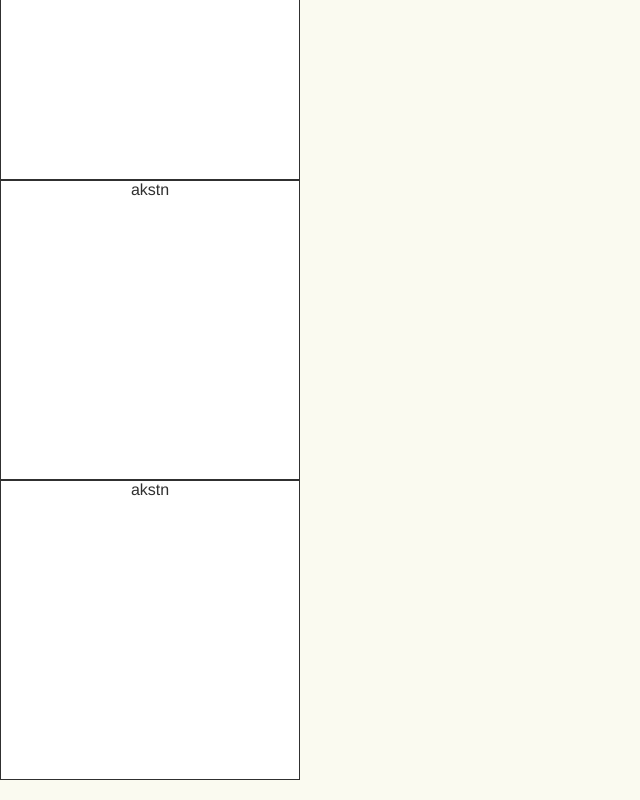
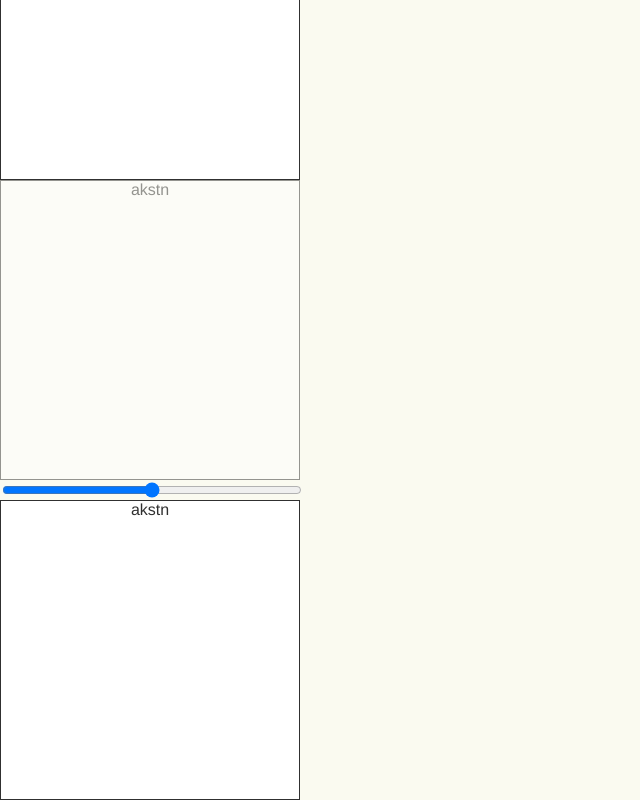
Before and after one commit to Masaya-Matsushita/codable, a Vue app: page /Lv1_Leaf in a window 1280 px wide. Shown: the part 798-1598 px from the top of the page, without its empty margins (0-640 px from the left). Built offline with nearby package versions, Linux system fonts and the light colour scheme.

Commit message:
OpacityBarを実装しました。

```diff
--- /dev/null
+++ b/src/components/OpacityBar.vue
@@ -0,0 +1,20 @@
+<template>
+  <input type="range" min="0" max="1" step="0.01" v-model="updateOpaValue" />
+</template>
+
+<script>
+export default {
+  props: ["passOpaValue"],
+  emits: ["update:opacity"],
+  computed: {
+    updateOpaValue: {
+      get() {
+        return this.passOpaValue
+      },
+      set(value) {
+        this.$emit("update:opacity", value)
+      },
+    },
+  },
+}
+</script>
--- a/src/views/Lv1_Leaf.vue
+++ b/src/views/Lv1_Leaf.vue
@@ -11,7 +11,11 @@
         }"
       />
     </div>
-    <!-- <input type="range" min="0" max="1" step="0.01" v-model="opaValue" /> -->
+    <OpacityBar
+      class="opacity-bar"
+      :passOpaValue="opaValue"
+      @update:opacity="updateOpacity"
+    />
     <SampleArea class="sample" :passSample="sample" />
   </div>
 </template>
@@ -20,23 +24,28 @@
 import EditorArea from "@/components/EditorArea.vue"
 import CanvasArea from "@/components/CanvasArea.vue"
 import SampleArea from "@/components/SampleArea.vue"
+import OpacityBar from "@/components/OpacityBar.vue"
 
 export default {
   components: {
     EditorArea,
     CanvasArea,
     SampleArea,
+    OpacityBar,
   },
   data() {
     return {
       code: "aiueo",
       sample: "akstn",
-      // opaValue: 0.5,
+      opaValue: 0.5,
     }
   },
   methods: {
     updateContent(value) {
       this.code = value
+    },
+    updateOpacity(value) {
+      this.opaValue = value
     },
   },
 }
@@ -62,4 +71,7 @@ export default {
   background-color: #fff;
   border: 1px solid #303030;
 }
+.opacity-bar {
+  width: 300px;
+}
 </style>
```
